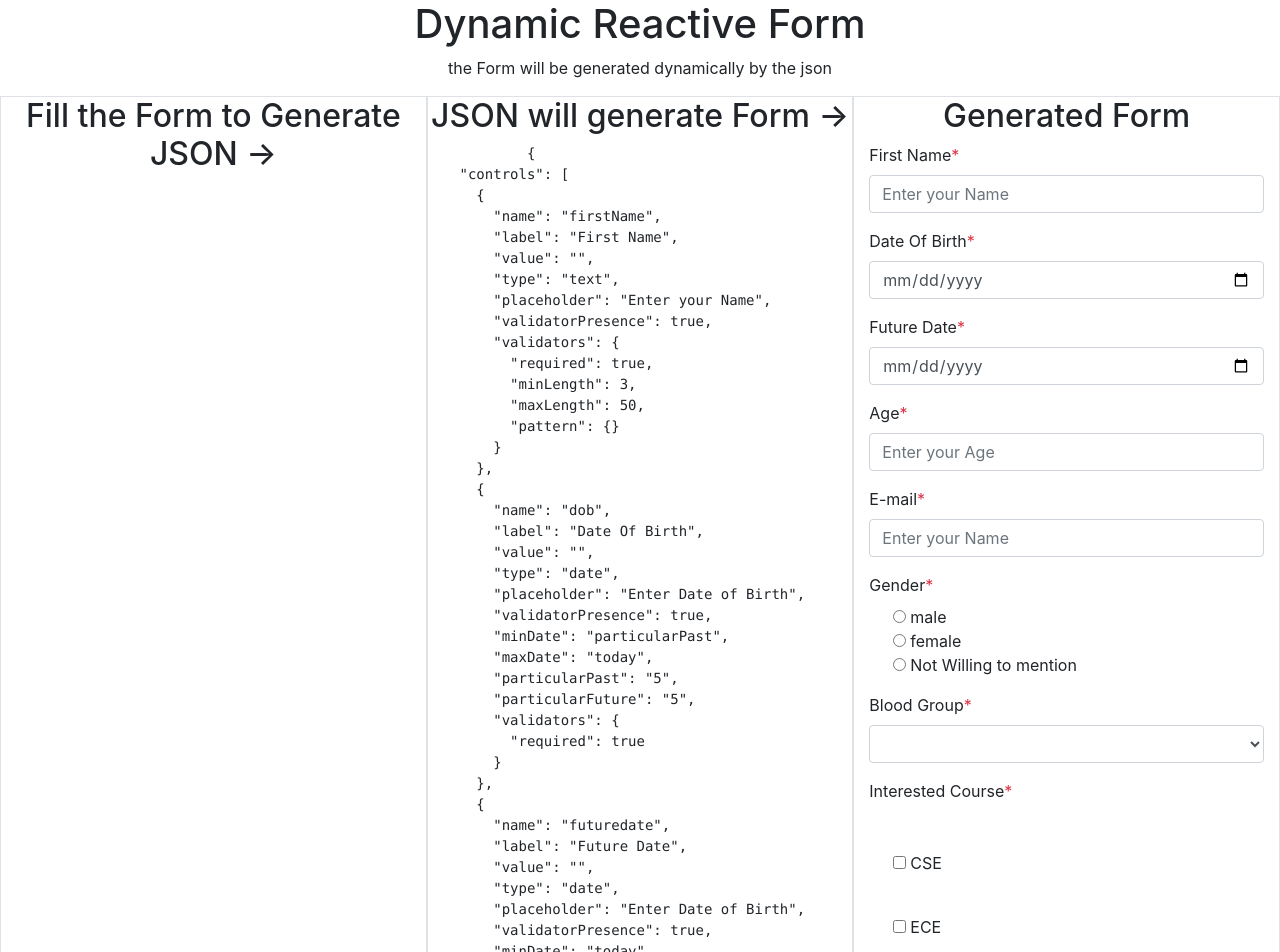
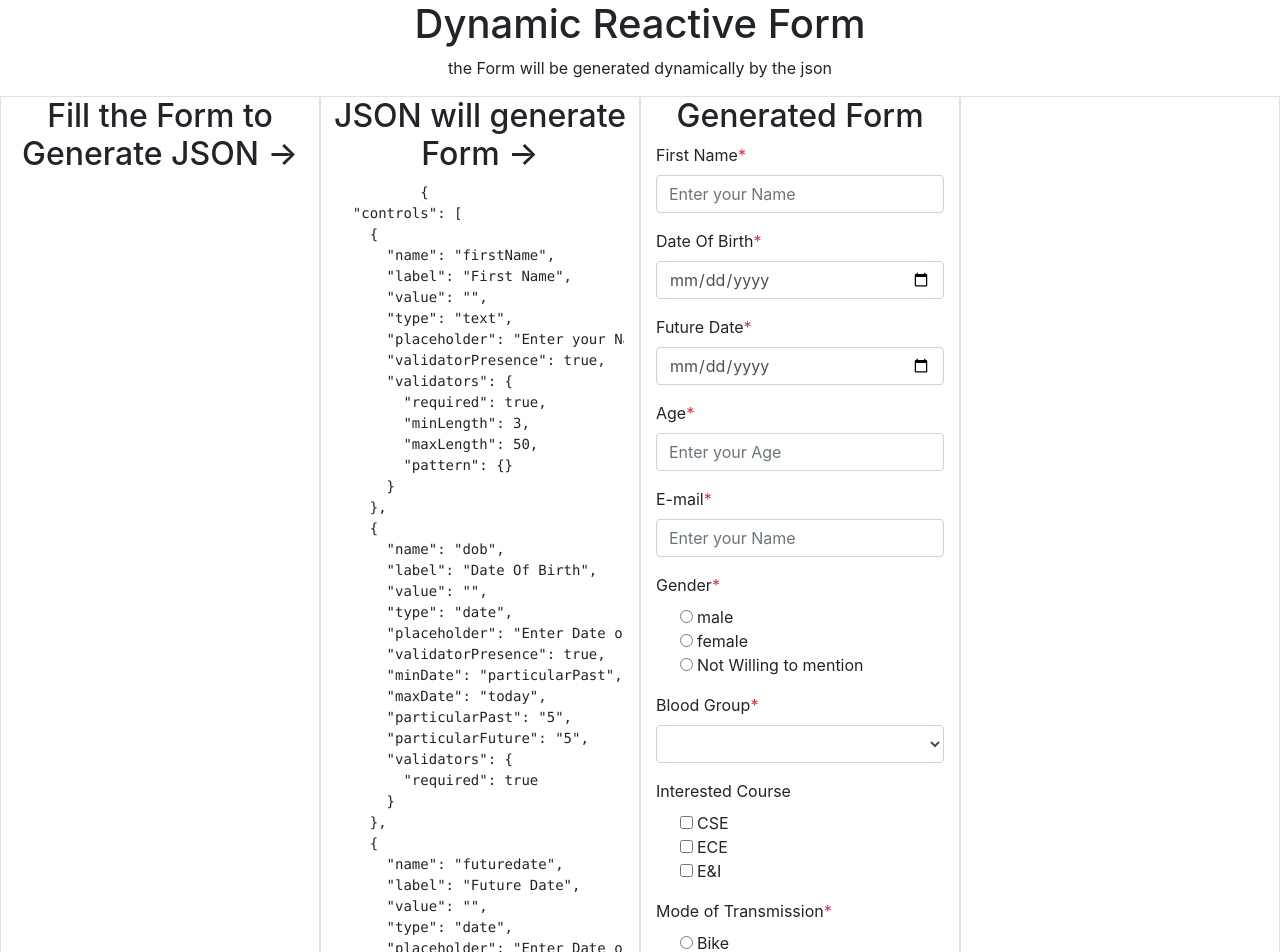
Before and after one commit to ThengaraiMaharajan/Angular_ReactiveFormBuilder, an Angular app: page / in a window 1280 px wide. Shown: the top 952 px of the page. Built offline with nearby package versions, Linux system fonts and the light colour scheme.

Commit message:
multicheckbox implementation pending

```diff
--- a/src/app/app.component.html
+++ b/src/app/app.component.html
@@ -4,10 +4,10 @@
     <p>the Form will be generated dynamically by the json</p>
   </div>
   <div class="row m-0 p-0">
-    <div class="col-4 m-0 p-0 border">
+    <div class="col-3 m-0 p-0 border">
       <h2 class="text-center">Fill the Form to Generate JSON -> </h2>
     </div>
-    <div class="col-4 m-0 p-0 border">
+    <div class="col-3 m-0 p-0 border">
       <h2 class="text-center">JSON will generate Form -> </h2>
       <div class="container">
         <pre>
@@ -15,7 +15,7 @@
         </pre>
       </div>
     </div>
-    <div class="col-4 m-0 p-0 border">
+    <div class="col-3 m-0 p-0 border">
       <h2 class="text-center">Generated Form</h2>
       <div class="container">
         <form [formGroup]="dynamicForm">
@@ -116,9 +116,10 @@
                     class="m-1"
                     type="checkbox"
                     value="{{ option.id }}"
-                    name="{{ formField.name }}"
-                    formControlName="{{ formField.name }}"
+
+
                     id="{{ option.id }}"
+                    (input)="onCheckBoxChecked( $event, formField.name)"
                   />
                   <label class="form-check-label" for="{{ option.valueLabel }}">
                     {{ option.valueLabel }}</label
@@ -272,5 +273,10 @@
         </form>
       </div>
     </div>
+    <div class="col-3 m-0 p-0 border">
+      <pre>
+        {{dynamicFormValues| json}}
+      </pre>
+    </div>
   </div>
 </div>
--- a/src/app/app.component.ts
+++ b/src/app/app.component.ts
@@ -15,11 +15,12 @@ export class AppComponent implements OnInit {
   dynamicForm!: FormGroup;
   dynamicJsonForm: any;
   minDate: string = '';
+  dynamicFormValues : any;
 
   ngOnInit(){
     this.dynamicForm = this.fb.group({});
+    this.minDate = new Date().toISOString().split('T')[0];
     this.dynamicReactiveForm();
-    this.minDate = new Date().toISOString().split('T')[0];
   }
 
   get a() {
@@ -139,42 +140,45 @@ export class AppComponent implements OnInit {
           },
         },
         {
+          name : 'interestedCourse',
           label: 'Interested Course',
           value: '',
-          options: [],
+          options: [
+            { valueLabel: 'CSE',id: 1 },{  valueLabel: 'ECE',id: 2 },{ valueLabel: 'E&I',id: 3 }
+          ],
           type: 'checkboxMultiple',
           placeholder: '',
           validatorPresence: true,
           validators: {
-            required: true,
+            required: false,
           },
         },
-        {
-          name: 'cse',
-          value: '',
-          options: [{ id: 1, valueLabel: 'CSE' }],
-          type: 'checkboxMultiple',
-          placeholder: '',
-          validatorPresence: true,
-          validators: {},
-        },
-        {
-          name: 'ece',
-          value: '',
-          options: [{ id: 2, valueLabel: 'ECE' }],
-          type: 'checkboxMultiple',
-          validatorPresence: true,
-          validators: {},
-        },
-        {
-          name: 'eni',
-          value: '',
-          options: [{ id: 3, valueLabel: 'E&I' }],
-          type: 'checkboxMultiple',
-          placeholder: '',
-          validatorPresence: true,
-          validators: {},
-        },
+        // {
+        //   name: 'cse',
+        //   value: '',
+        //   options: [{ id: 1, valueLabel: 'CSE' }],
+        //   type: 'checkboxMultiple',
+        //   placeholder: '',
+        //   validatorPresence: true,
+        //   validators: {},
+        // },
+        // {
+        //   name: 'ece',
+        //   value: '',
+        //   options: [{ id: 2, valueLabel: 'ECE' }],
+        //   type: 'checkboxMultiple',
+        //   validatorPresence: true,
+        //   validators: {},
+        // },
+        // {
+        //   name: 'eni',
+        //   value: '',
+        //   options: [{ id: 3, valueLabel: 'E&I' }],
+        //   type: 'checkboxMultiple',
+        //   placeholder: '',
+        //   validatorPresence: true,
+        //   validators: {},
+        // },
         {
           name: 'vehicletype',
           label: 'Mode of Transmission',
@@ -273,16 +277,27 @@ export class AppComponent implements OnInit {
     this.formSubmitted = true;
     if (this.dynamicForm.invalid) {
       alert('form is invalid');
-      console.log('isValidForm : ', this.dynamicForm.valid);
-      console.log('submitted form : \n', this.dynamicForm.value);
+      // console.log('isValidForm : ', this.dynamicForm.valid);
+      // console.log('submitted form : \n', this.dynamicForm.value);
+      this.dynamicFormValues = this.dynamicForm.value;
     } else {
       alert('form is submitted');
-      console.log('isValidForm : ', this.dynamicForm.valid);
-      console.log('submitted form : \n', this.dynamicForm.value);
+      // console.log('isValidForm : ', this.dynamicForm.valid);
+      // console.log('submitted form : \n', this.dynamicForm.value);
+      this.dynamicFormValues = this.dynamicForm.value;
     }
   }
 
   today = new Date();
   maxDate = new Date();
+  selectedCheckBoxArr : any[] = []
+  onCheckBoxChecked( e : any, formName : string ){
+    if(e.target.checked){
+      this.selectedCheckBoxArr.push(parseInt(e.target.value));
+      this.dynamicForm.get(formName)?.setValue(this.selectedCheckBoxArr);
+    }else{
+      this.selectedCheckBoxArr.filter(item => item == parseInt(e.target.value));
+    }
+  }
 
 }
```
